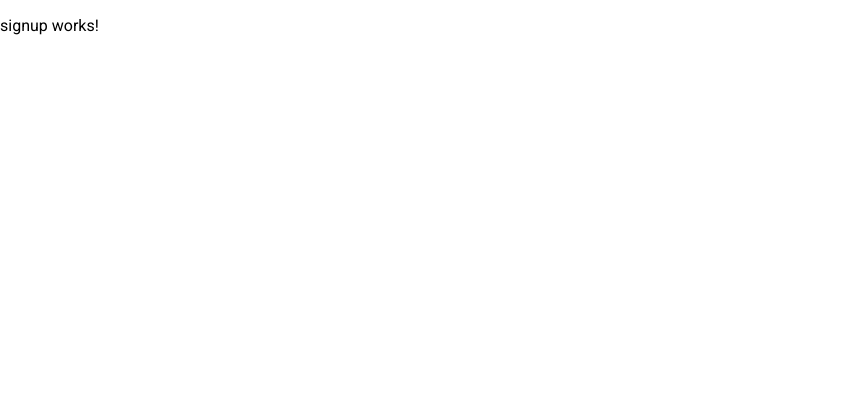
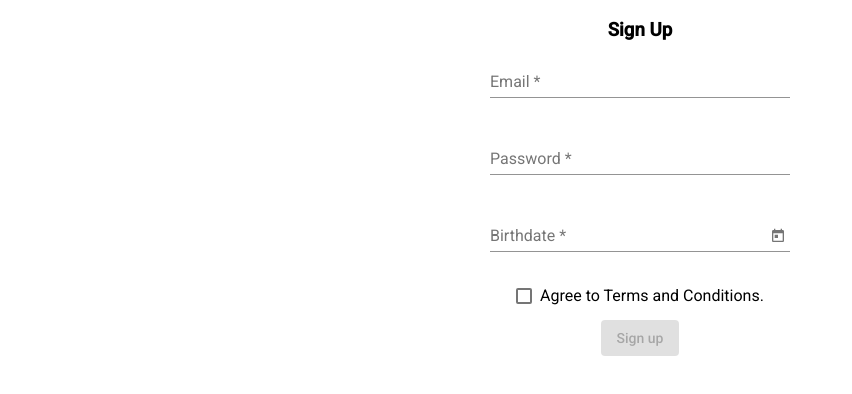
Before and after one commit to ageha-chou/fitness-tracker, an Angular app: page /signup in a window 1280 px wide. Shown: the top 394 px of the page, without its empty margins (0-852 px from the left). Built offline with nearby package versions, Linux system fonts and the light colour scheme.

Commit message:
add sign up form

```diff
--- a/package.json
+++ b/package.json
@@ -15,6 +15,7 @@
     "@angular/common": "^14.2.0",
     "@angular/compiler": "^14.2.0",
     "@angular/core": "^14.2.0",
+    "@angular/flex-layout": "^14.0.0-beta.40",
     "@angular/forms": "^14.2.0",
     "@angular/material": "^14.2.2",
     "@angular/platform-browser": "^14.2.0",
--- a/src/app/app.module.ts
+++ b/src/app/app.module.ts
@@ -1,8 +1,10 @@
 import { NgModule } from '@angular/core';
 import { BrowserModule } from '@angular/platform-browser';
+import { BrowserAnimationsModule } from '@angular/platform-browser/animations';
+import { FlexLayoutModule } from '@angular/flex-layout';
+import { FormsModule } from '@angular/forms';
 
 import { AppComponent } from './app.component';
-import { BrowserAnimationsModule } from '@angular/platform-browser/animations';
 import { MaterialModule } from './material.module';
 import { SignupComponent } from './auth/signup/signup.component';
 import { LoginComponent } from './auth/login/login.component';
@@ -29,6 +31,8 @@ import { AppRoutingModule } from './app-routing.module';
     BrowserAnimationsModule,
     MaterialModule,
     AppRoutingModule,
+    FlexLayoutModule,
+    FormsModule,
   ],
   providers: [],
   bootstrap: [AppComponent],
--- a/src/app/auth/signup/signup.component.css
+++ b/src/app/auth/signup/signup.component.css
@@ -0,0 +1,3 @@
+mat-form-field {
+  width: 300px;
+}
--- a/src/app/auth/signup/signup.component.html
+++ b/src/app/auth/signup/signup.component.html
@@ -1 +1,90 @@
-<p>signup works!</p>
+<section class="signup-form">
+  <form
+    fxLayout="column"
+    fxLayoutAlign="center center"
+    fxLayoutGap="12px"
+    #f="ngForm"
+    (ngSubmit)="onSubmit(f)"
+  >
+    <h3>Sign Up</h3>
+    <mat-form-field>
+      <mat-label>Email</mat-label>
+      <input
+        type="email"
+        matInput
+        placeholder="Your email"
+        name="email"
+        ngModel
+        required
+        email
+        #emailInput="ngModel"
+      />
+      <mat-error *ngIf="emailInput.hasError('required')">
+        Email is required
+      </mat-error>
+      <mat-error *ngIf="emailInput.hasError('email')">
+        Email is invalid
+      </mat-error>
+    </mat-form-field>
+    <!-- <mat-form-field hintLabel="Should be at least 6 characters long"> -->
+    <mat-form-field>
+      <mat-label>Password</mat-label>
+      <input
+        type="password"
+        matInput
+        placeholder="Your password"
+        name="password"
+        ngModel
+        required
+        minlength="6"
+        #pwdInput="ngModel"
+      />
+      <!-- <mat-hint align="end">{{ pwdInput.value?.length }}/ 6</mat-hint> -->
+      <mat-error *ngIf="pwdInput.hasError('required')">
+        Password is required
+      </mat-error>
+      <mat-error *ngIf="pwdInput.hasError('minlength')">
+        Password has at least 6 characters long
+      </mat-error>
+    </mat-form-field>
+    <mat-form-field>
+      <mat-label>Birthdate</mat-label>
+      <input
+        matInput
+        [matDatepicker]="dobPicker"
+        placeholder="dd/MM/yyyy"
+        [max]="maxDate"
+        name="dob"
+        ngModel
+        required
+        #dobInput="ngModel"
+      />
+      <mat-datepicker-toggle matSuffix [for]="dobPicker">
+      </mat-datepicker-toggle>
+      <mat-datepicker #dobPicker></mat-datepicker>
+      <mat-error *ngIf="dobInput.hasError('required')">
+        Birthdate is required
+      </mat-error>
+    </mat-form-field>
+    <mat-checkbox
+      name="term"
+      color="primary"
+      ngModel
+      required
+      #termCheck="ngModel"
+    >
+      Agree to Terms and Conditions.
+    </mat-checkbox>
+    <!-- <mat-error *ngIf="termCheck.hasError('required') && f.submitted">
+      Please agree with the terms
+    </mat-error> -->
+    <button
+      type="submit"
+      mat-raised-button
+      color="primary"
+      [disabled]="!f.valid"
+    >
+      Sign up
+    </button>
+  </form>
+</section>
--- a/src/app/auth/signup/signup.component.ts
+++ b/src/app/auth/signup/signup.component.ts
@@ -1,15 +1,22 @@
 import { Component, OnInit } from '@angular/core';
+import { NgForm } from '@angular/forms';
 
 @Component({
   selector: 'app-signup',
   templateUrl: './signup.component.html',
-  styleUrls: ['./signup.component.css']
+  styleUrls: ['./signup.component.css'],
 })
 export class SignupComponent implements OnInit {
+  maxDate: Date | undefined;
 
-  constructor() { }
+  constructor() {}
 
   ngOnInit(): void {
+    this.maxDate = new Date();
+    this.maxDate.setFullYear(this.maxDate.getFullYear() - 18);
   }
 
+  onSubmit(f: NgForm) {
+    console.log(f);
+  }
 }
```
Also changed, not shown: src/app/material.module.ts (+20 -2 lines), 1 other file (tests, documents, lock files or other folders).
